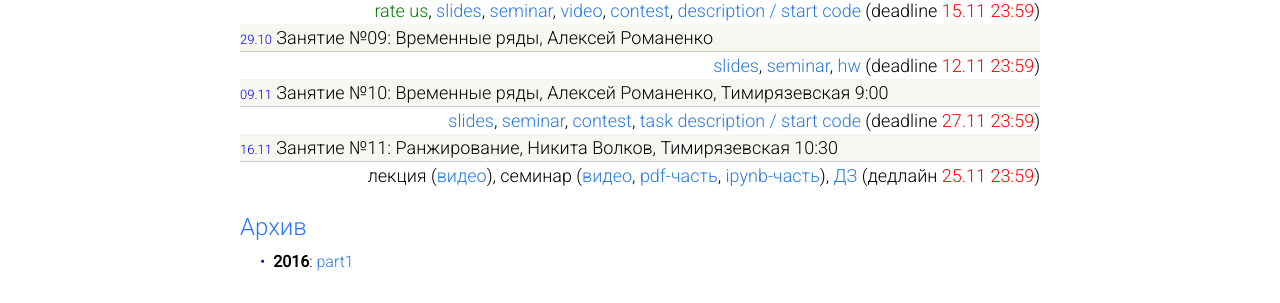
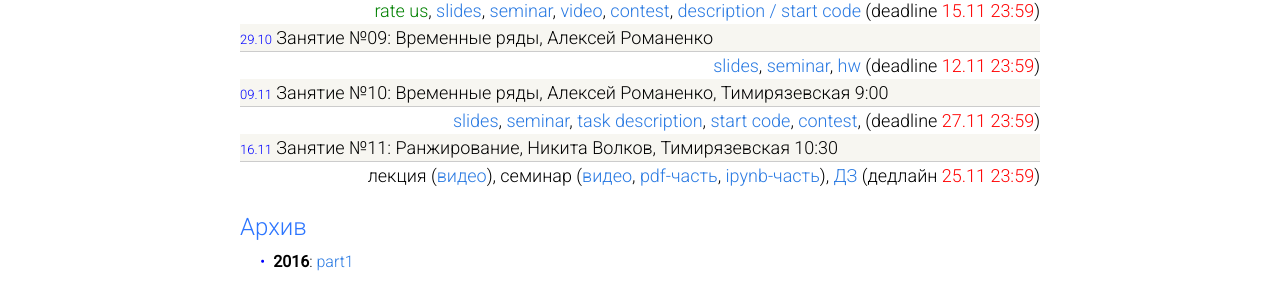
Before and after one commit to ml-mipt/old-ml-mipt.github.io, a Jekyll site: the page built from index.html, in a window 1280 px wide. Shown: the part 1584-1887 px from the top of the page. Built offline with Jekyll 4.4.1, drawn with Linux system fonts in a browser that asks for light colours; part of the change alters nothing that is shown.

```diff
--- a/index.html
+++ b/index.html
@@ -143,8 +143,9 @@ layout: default
     <div style="text-align: right">
       <a href="https://github.com/ml-mipt/ml-mipt-part2/blob/master/2016/lectures/lec10_AggregatingAlgorithm.pdf">slides</a>,
       <a href="https://github.com/ml-mipt/ml-mipt-part2/tree/master/2016/seminars/sem09_retail_tsf_ml">seminar</a>,
+	  <a href="https://github.com/ml-mipt/ml-mipt-part2/blob/master/2016/contest/03_npforecasting/Contest%E2%84%963_description.pdf">task description</a>,
+	  <a href="https://github.com/ml-mipt/ml-mipt-part2/blob/master/2016/contest/03_npforecasting/NPForecasting.ipynb">start code</a>,
 	  <a href="https://kaggle.com/join/miptmlautumn2016hw3">contest</a>,
-	  <a href="https://github.com/ml-mipt/ml-mipt-part2/tree/master/2016/contest/03_npforecasting/NPForecasting.ipnb">task description / start code</a>
 	  (deadline <font color="red">27.11 23:59</font>)
     </div>
 
```
